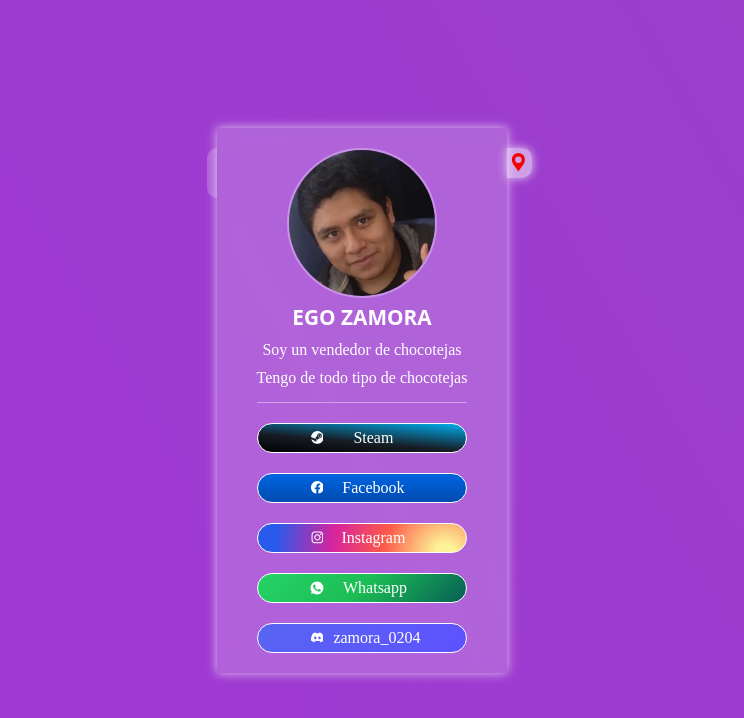
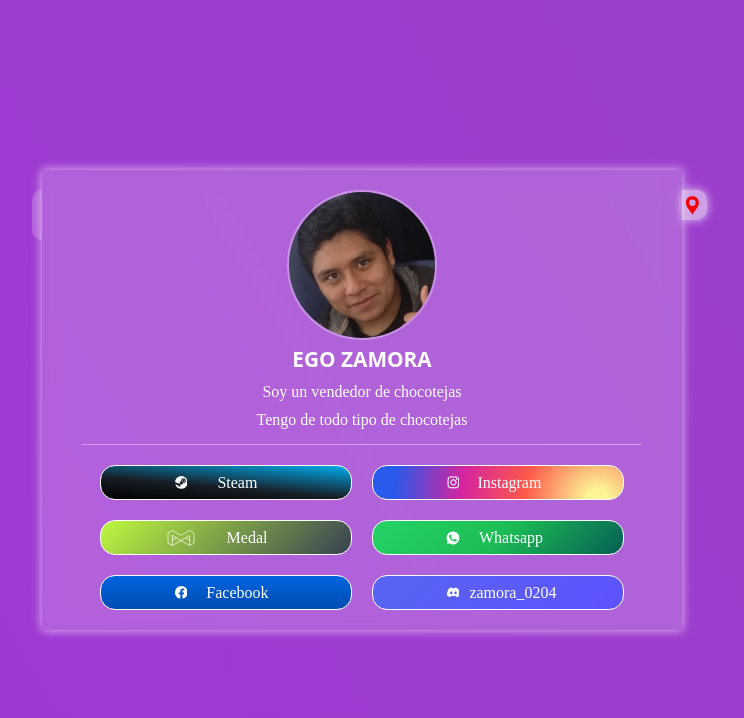
Before and after one commit to KevinGO20/Tarjeta_Diego, an Astro site: page / in a window 1280 px wide. Shown: the whole page, without its empty margins (278-1022 px from the left). Built offline with nearby package versions, Linux system fonts and the light colour scheme; Astro itself is replaced by a stand-in of ours; a web font is replaced by a local one.

Commit message:
Responsive

```diff
--- /dev/null
+++ b/src/components/MedalIcon.astro
@@ -0,0 +1,21 @@
+<svg
+  xmlns="http://www.w3.org/2000/svg"
+  width="2rem"
+  height="2rem"
+  viewBox="0 0 48 48"
+>
+  <path d="M0 0h48v48H0z" fill="none"></path>
+  <path
+    fill="none"
+    stroke="currentColor"
+    stroke-linecap="round"
+    stroke-linejoin="round"
+    d="m11.061 27.188l5.856-3.474M24 27.758l12.939-7.388v15.064l6.561-4.102V16.476l-6.561-3.91L24 20.146l-12.939-7.58l-6.561 3.91v14.856l6.561 4.102V20.37z"
+  ></path>
+  <path
+    fill="none"
+    stroke="currentColor"
+    stroke-linecap="round"
+    stroke-linejoin="round"
+    d="M36.939 35.434L24 27.758l-12.939 7.676m25.878-8.246l-5.856-3.474"></path>
+</svg>
--- a/src/components/Red.astro
+++ b/src/components/Red.astro
@@ -16,6 +16,8 @@ const { name, color, url, icon: Icon, target, className } = Astro.props;
   .boton {
     text-decoration: none;
     width: 100%;
+    height: 35px;
+
     display: flex;
     justify-content: center;
     align-items: center;
@@ -26,6 +28,25 @@ const { name, color, url, icon: Icon, target, className } = Astro.props;
     border: 1px solid white;
     border-radius: 15px;
     gap: 10px;
+    position: relative;
+    overflow: hidden;
+  }
+
+  .boton::after {
+    content: "";
+    position: absolute;
+    top: -50%;
+    left: -60%;
+    width: 30px;
+    height: 200%;
+    background: rgba(255, 255, 255, 0.4);
+    transform: rotate(30deg);
+    transition: none;
+  }
+
+  .boton:hover::after {
+    left: 130%;
+    transition: left 0.6s ease-in-out;
   }
 
   .boton > svg {
@@ -37,8 +58,5 @@ const { name, color, url, icon: Icon, target, className } = Astro.props;
   .boton > span {
     width: 80px;
     font-size: 1rem;
-
-
   }
-
 </style>
--- a/src/pages/index.astro
+++ b/src/pages/index.astro
@@ -9,6 +9,7 @@ import InstagramIcon from "../components/InstagramIcon.astro";
 import User from "../assets/User.webp";
 import Ubication from "../components/Ubication.astro";
 import Easter from "../assets/easter.gif";
+import MedalIcon from "../components/MedalIcon.astro";
 // Welcome to Astro! Wondering what to do next? Check out the Astro documentation at https://docs.astro.build
 // Don't want to use any of this? Delete everything in this file, the `assets`, `components`, and `layouts` directories, and start fresh.
 ---
@@ -50,6 +51,13 @@ import Easter from "../assets/easter.gif";
             url="https://steamcommunity.com/profiles/76561198813279446"
             icon={SteamIcon}
             color="linear-gradient(185deg, #00adee 0%, #171d25 60%, #000000 100%)"
+            target="_blank"
+          />
+          <Red
+            name="Medal"
+            url="https://medal.tv/u/Michitao?invite=ur-MSx0c08sNDIyNzAyNzQ0"
+            color="linear-gradient(135deg, #bff83e 0%, #364153 100%)"
+            icon={MedalIcon}
             target="_blank"
           />
           <Red
--- a/src/styles/global.css
+++ b/src/styles/global.css
@@ -29,7 +29,6 @@ body {
   background: rgba(255, 255, 255, 0.2);
   backdrop-filter: blur(0.5rem);
   box-shadow: 0px 0px 10px rgba(255, 255, 255, 0.7);
-  max-width: 400px;
   padding: 20px 40px;
   position: relative;
 }
@@ -133,3 +132,19 @@ body {
   right: -25px;
   padding-right: 4px;
 }
+
+@media (min-width: 768px) {
+  main {
+    width: 50%;
+  }
+  .tarjeta {
+    width: 100%;
+  }
+  .botones {
+    max-height: 180px;
+    max-width: 45%;
+    flex-wrap: wrap;
+    align-content: center;
+    margin: 0px auto;
+  }
+}
```
